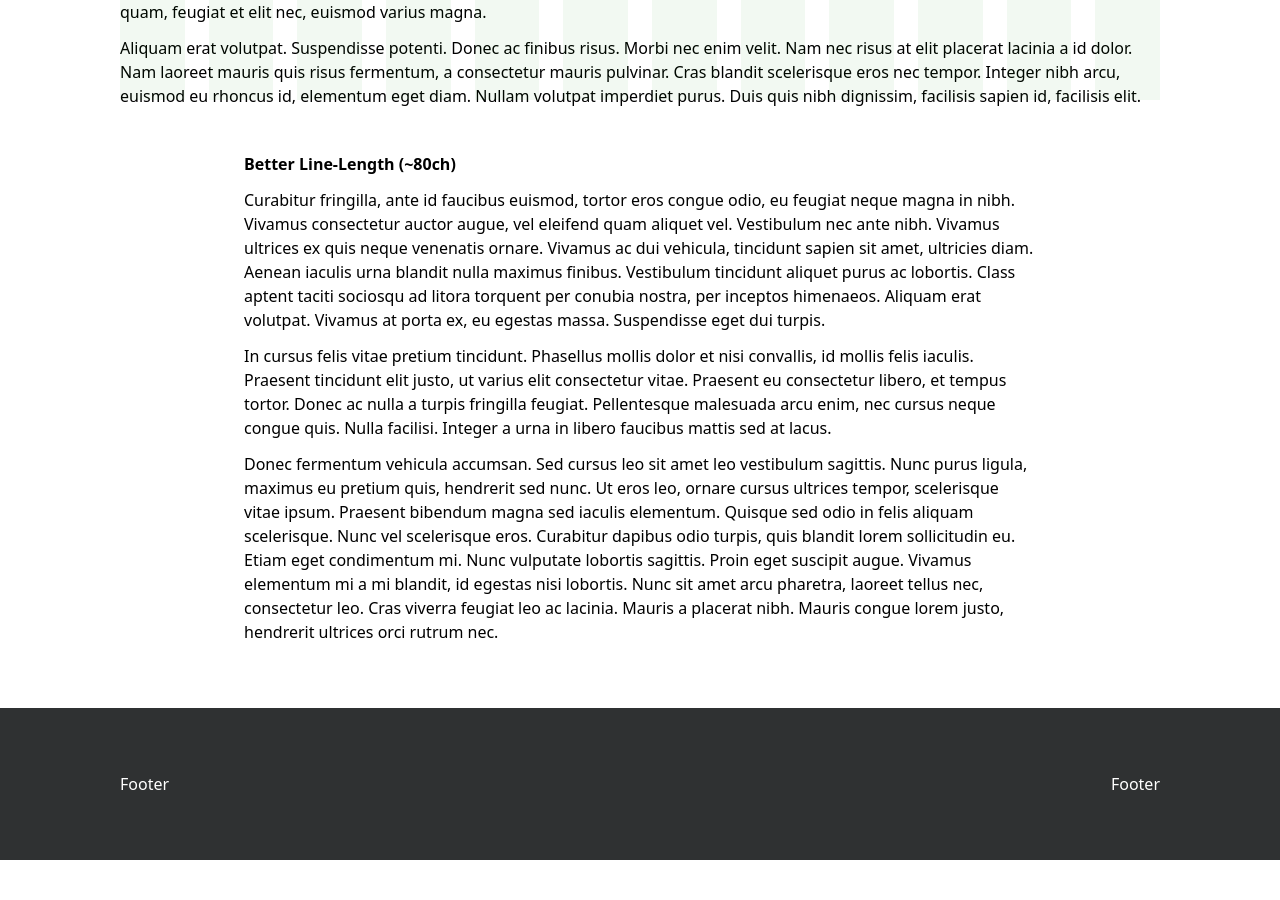
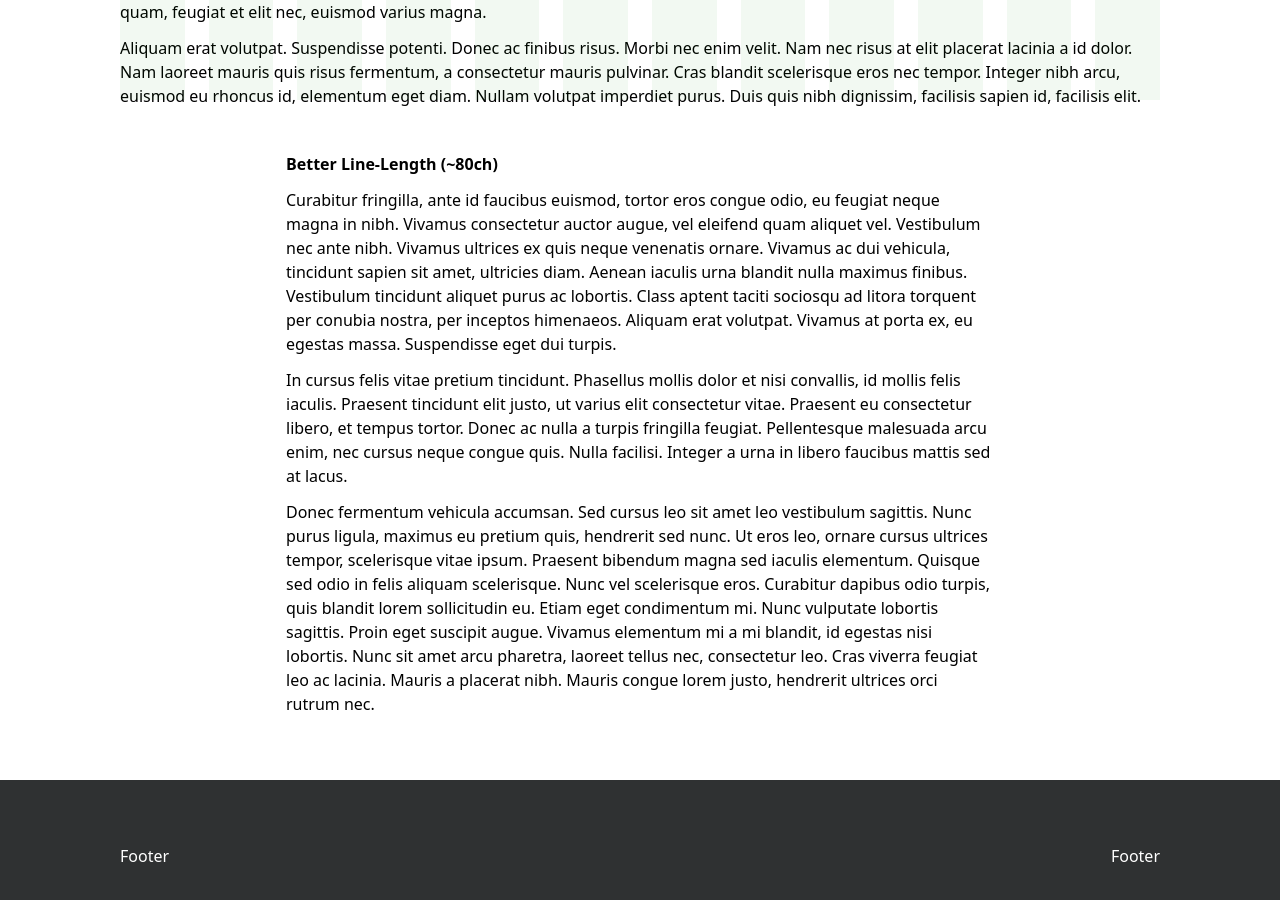
Before and after one commit to bcairns/sk-new-grid, a SvelteKit app: page / in a window 1280 px wide. Shown: the part 700-1600 px from the top of the page. Before the commit the page ends 1560 px from the top, so only its background shows below. Built offline with nearby package versions, Linux system fonts and the light colour scheme.

Commit message:
tweaked tablet & text max-width

```diff
--- a/src/routes/MaxWidthAndPadding.svelte
+++ b/src/routes/MaxWidthAndPadding.svelte
@@ -3,7 +3,7 @@
     export { _class as class };
 </script>
 
-<div class="max-w-[1680px] px-4 md:px-8 lg:px-[120px] mx-auto {_class}"
+<div class="max-w-[772px] lg:max-w-[1680px] px-4 md:px-8 lg:px-[120px] mx-auto {_class}"
 >
     <slot />
 </div>
--- a/src/routes/TextContainer.svelte
+++ b/src/routes/TextContainer.svelte
@@ -1,3 +1,3 @@
-<div class="mx-auto" style="max-width:792px">
+<div class="mx-auto max-w-[708px]">
     <slot />
 </div>
```
